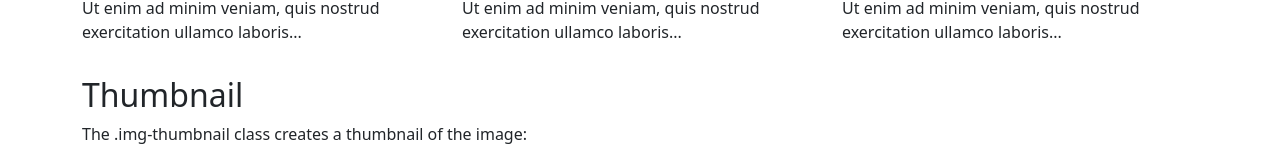
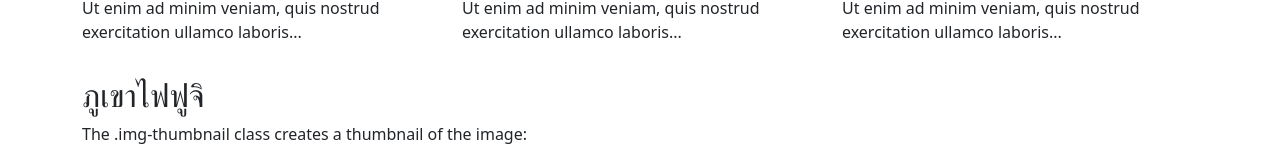
Before and after one commit to 40279-sys/bootstrap, a plain HTML site: page index.html in a window 1280 px wide. Shown: the part 406-568 px from the top of the page. Drawn offline with nearby package versions, Linux system fonts and the light colour scheme.

Commit message:
Update index.html

```diff
--- a/index.html
+++ b/index.html
@@ -59,7 +59,7 @@
 <body>
 
 <div class="container mt-3">
-  <h2>Thumbnail</h2>
+  <h2>ภูเขาไฟฟูจิ</h2>
   <p>The .img-thumbnail class creates a thumbnail of the image:</p>
   <img src="cinqueterre.jpg" class="https://ik.imagekit.io/tvlk/blog/2024/04/iIvnHrii-image11.png?tr=q-70,c-at_max,w-1000,h-600" alt="Cinque Terre" width="304" height="236">
 </div>
```
